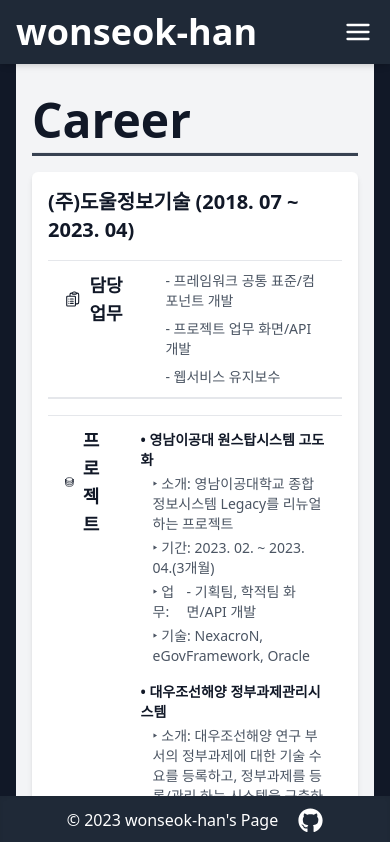
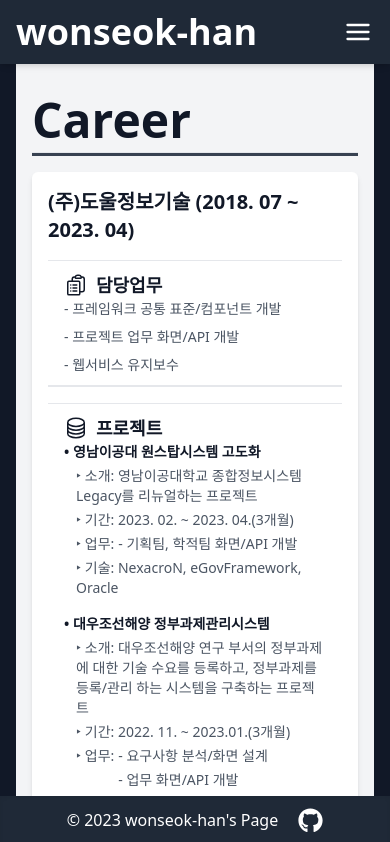
Before and after one commit to wonseok-han/my-portfolio, a React (Create React App) app: page /career in a window 390 px wide. Shown: the top 842 px of the page. Built offline with nearby package versions, Linux system fonts and the light colour scheme.

Commit message:
모바일 상태일때 디자인이 깨지는 부분 개선

```diff
--- a/src/pages/Career.tsx
+++ b/src/pages/Career.tsx
@@ -19,7 +19,7 @@ const Career = () => {
             <h2 className="text-xl font-bold text-gray-900">
               {company.name} ({company.term})
             </h2>
-            <div className="flex w-full space-x-5 border-t border-b-[2px] px-4 py-2.5 text-gray-700">
+            <div className="w-full border-t border-b-[2px] px-4 py-2.5 text-gray-700 sm:grid sm:grid-cols-1 sm:space-x-1 lg:flex lg:space-x-5">
               <h2 className="text-lg font-bold text-gray-900">
                 <div className="flex items-center">
                   <svg
@@ -43,14 +43,14 @@ const Career = () => {
                 {company.works.map((work, index) => (
                   <p
                     key={`${index}-${work}`}
-                    className="ml-2 text-sm text-gray-600"
+                    className="text-sm text-gray-600 sm:ml-0 sm:mt-2 lg:mt-0 lg:ml-2"
                   >
                     - {work}
                   </p>
                 ))}
               </div>
             </div>
-            <div className="flex w-full space-x-5 border-t border-b-[2px] px-4 py-2.5 text-gray-700">
+            <div className="w-full border-t border-b-[2px] px-4 py-2.5 text-gray-700 sm:grid sm:grid-cols-1 sm:space-x-1 lg:flex lg:space-x-5">
               <h2 className="text-lg font-bold text-gray-900">
                 <div className="flex items-center">
                   <svg
@@ -74,7 +74,7 @@ const Career = () => {
                 {company.projects.map((item: CareerItem) => (
                   <div
                     key={item.key}
-                    className="mt-1 ml-2 text-sm text-gray-600"
+                    className="text-sm text-gray-600 sm:ml-0 sm:mt-2 lg:mt-0 lg:ml-2"
                     data-aos-duration="1300"
                   >
                     <h2 className="text-sm font-bold text-gray-900">
```
